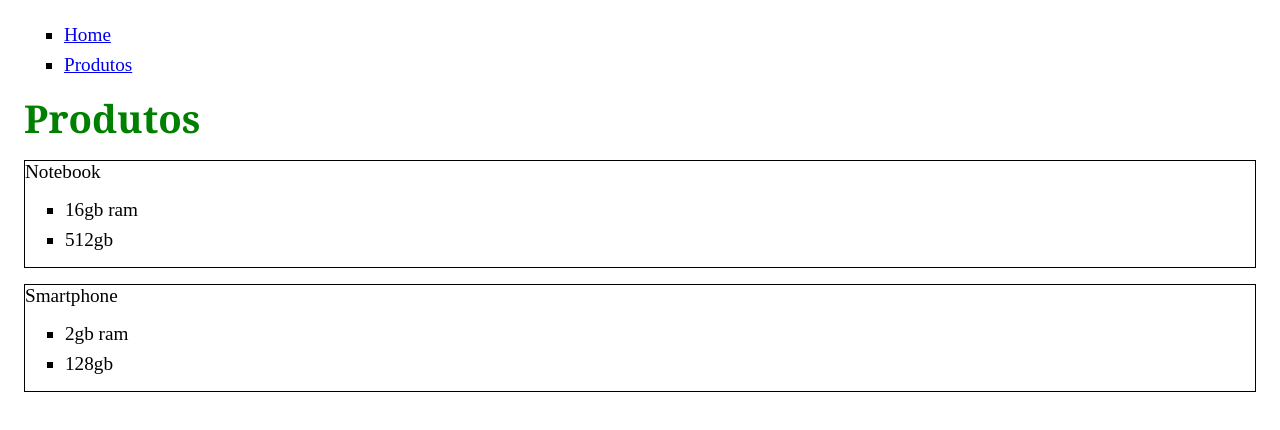
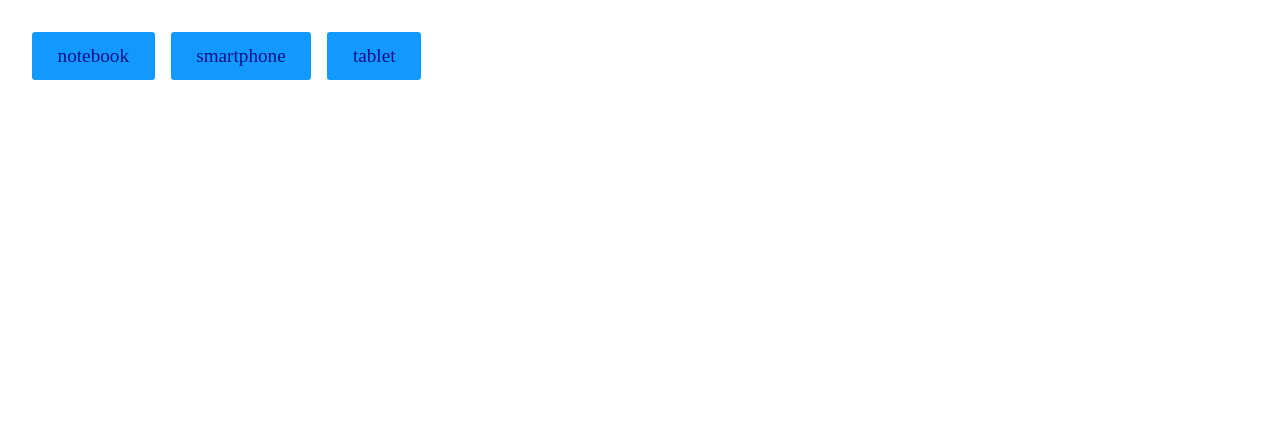
Before and after one commit to Lutiero/curso-react-origamid, a React (Vite) app: page / in a window 1280 px wide. Shown: the top 430 px of the page. Built offline with nearby package versions, Linux system fonts and the light colour scheme.

Commit message:
exercicio com fetch e useState

```diff
--- a/src/App.jsx
+++ b/src/App.jsx
@@ -1,24 +1,32 @@
-import Home from "./components/Home.jsx";
-import Product from "./components/Product.jsx";
+import React from "react";
+import Produto from "./components/Produto.jsx";
+
 
 const App = () => {
-  const {pathname} = window.location;
-  let Component;
-  if (pathname === "/home") {
-    Component = Home;
-  } else {
-    Component = Product;
-  }
+    const [dados, setDados] = React.useState(null);
+    const [loading, setLoading] = React.useState(null);
 
-  return (
-    <>
-      <ul>
-        <li><a href="/home">Home</a></li>
-        <li><a href="/products">Produtos</a></li>
-      </ul>
-      <Component />
-    </>
-  )
+    function handleClick(event) {
+        let url = `https://ranekapi.origamid.dev/json/api/produto/${event.target.innerText}`;
+        setLoading(true);
+        fetch(url)
+            .then((response) => response.json())
+            .then((json) => {
+                setDados(json);
+                setLoading(false);
+            });
+
+
+    }
+
+
+    return (<>
+            <button style={{margin: "0.5rem"}} onClick={handleClick}>notebook</button>
+            <button style={{margin: "0.5rem"}} onClick={handleClick}>smartphone</button>
+            <button style={{margin: "0.5rem"}} onClick={handleClick}>tablet</button>
+            {loading && <p>Carregando...</p>}
+            {!loading && dados && <Produto dados={dados}/>}
+        </>)
 }
 
 export default App;
--- a/src/components/Home.jsx
+++ /dev/null
@@ -1,12 +0,0 @@
-import React from 'react';
-
-const Home = () => {
-  return (
-    <div>
-      <h1 style={{color: "green"}}>Home</h1>
-      <p>Esta é a home do site</p>
-    </div>
-  );
-};
-
-export default Home;
--- a/src/components/Product.jsx
+++ /dev/null
@@ -1,27 +0,0 @@
-import React from 'react';
-
-const Product = () => {
-
-  const products = [
-    {nome: 'Notebook', propriedades: ['16gb ram', '512gb']},
-    {nome: 'Smartphone', propriedades: ['2gb ram', '128gb']},
-  ];
-
-  return (
-    <div>
-      <h1 style={{color: "green"}}>Produtos</h1>
-      {products.map((item) => (
-        <div style={{border: "1px solid black", margin: "1rem 0"}} key={item.nome}>
-          {item.nome}
-          <ul>
-            {item.propriedades.map((config, index) => (
-              <li key={index}>{config}</li>
-              ))}
-          </ul>
-        </div>
-      ))}
-    </div>
-  );
-};
-
-export default Product;
--- /dev/null
+++ b/src/components/Produto.jsx
@@ -0,0 +1,18 @@
+import React from 'react';
+
+const Produto = ({ dados }) => {
+    return (
+        <div>
+            <h1>{dados.nome}</h1>
+            <p>R$ {dados.preco}</p>
+            <p>Descrição: {dados.descricao}</p>
+            <p>Vendido: {dados.vendido === "True" ? 'Sim' : 'Não'}</p>
+            <p>Vendedor: {dados.usuario_id}</p>
+            <div style={{display: "flex", width:"200px", height:"250px", gap: ".5rem", }}>
+                {dados.fotos.map(foto => <img key={foto.src} src={foto.src} alt=""/>)}
+            </div>
+        </div>
+    );
+};
+
+export default Produto;
```
